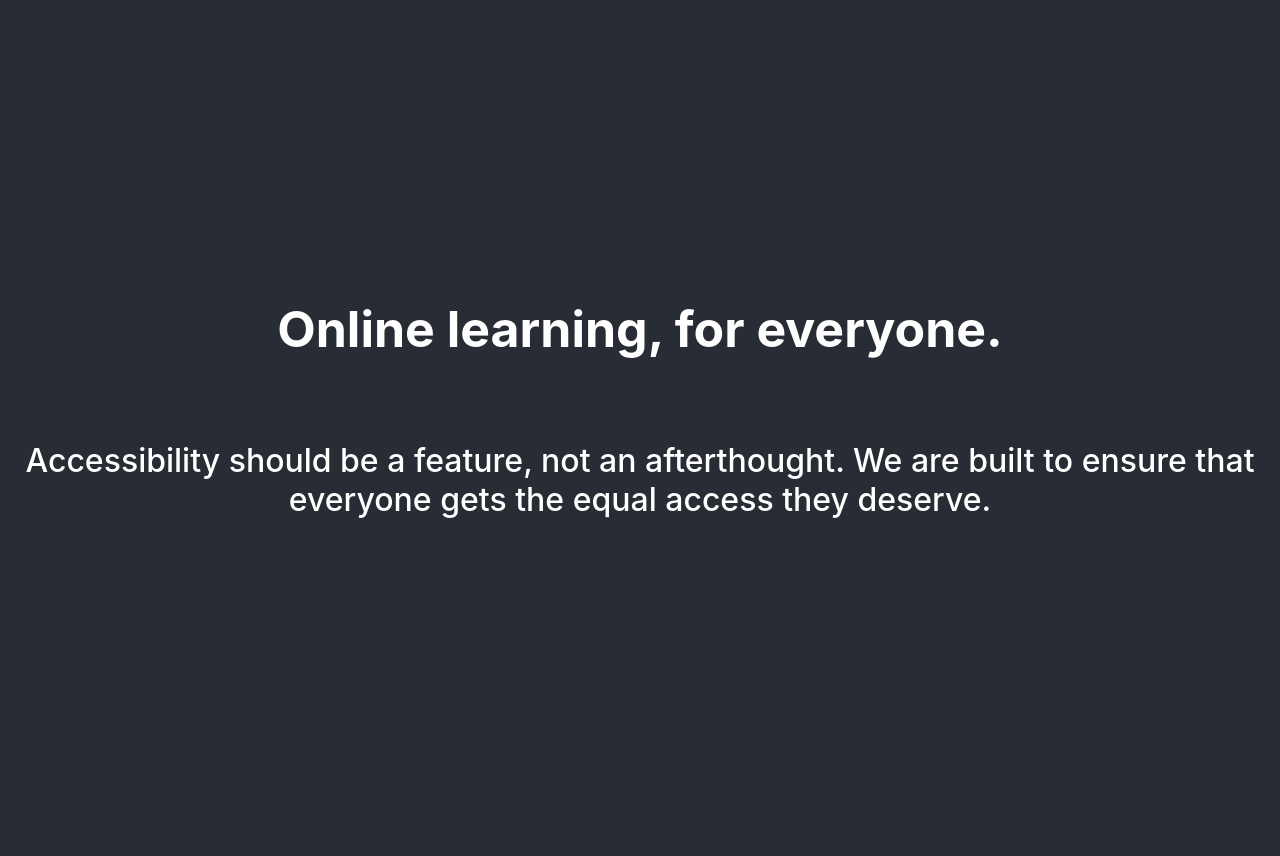
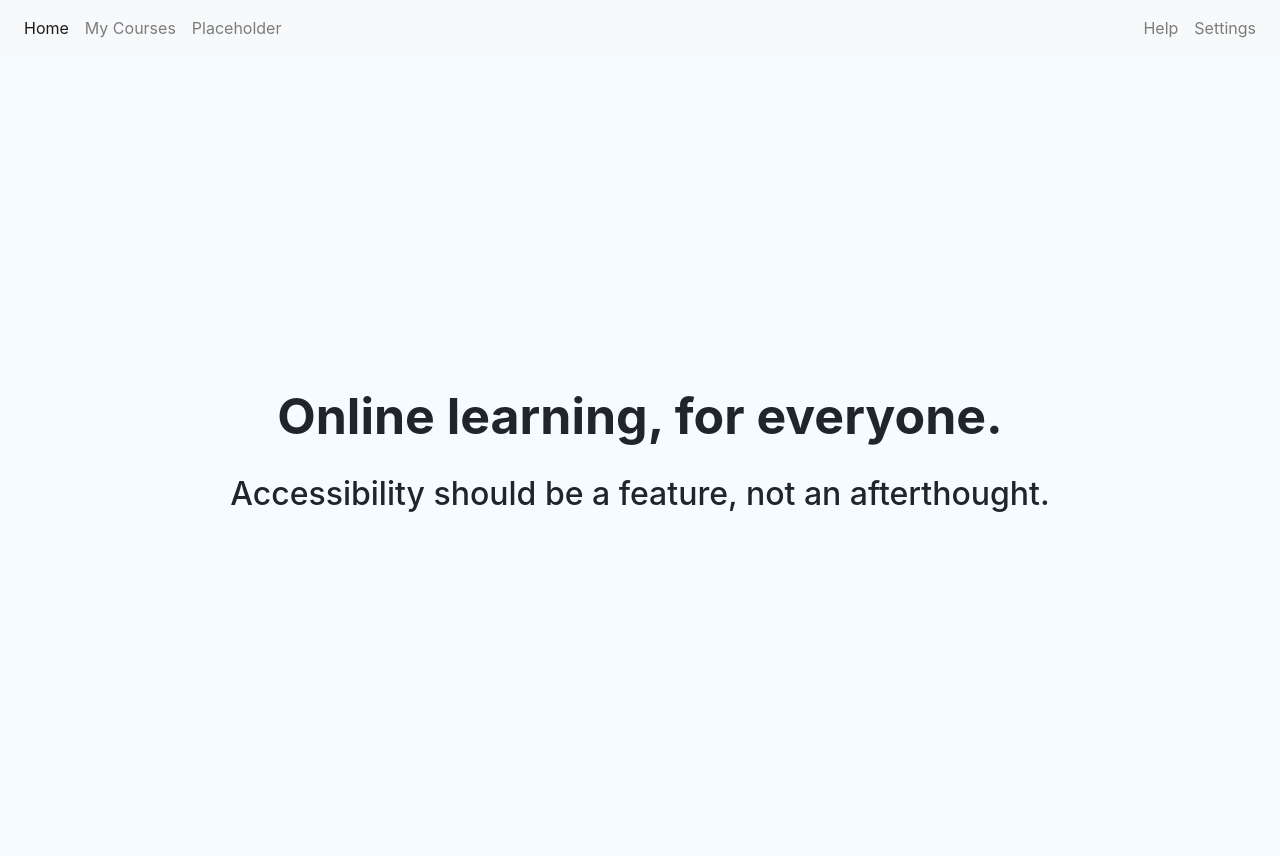
Before and after one commit to chlorvette/tsa_softwaredev26, a Flask app: page / in a window 1280 px wide. Before the commit the page ends 518 px from the top, so only its background shows below. Run offline with Flask 3, Linux system fonts and the light colour scheme.

Commit message:
first rough draft of homepage + navbar

```diff
--- a/static/main.css
+++ b/static/main.css
@@ -22,23 +22,14 @@
 }
 
 .App-header {
+    background-color: #F5FCFF;
     font-weight: 700;
-    background-color: #282c34;
     min-height: 100vh;
     display: flex;
     flex-direction: column;
     align-items: center;
     justify-content: center;
     font-size: calc(10px + 5vmin);
-    color: white;
-}
-
-.App-link {
-    color: #61dafb;
-}
-
-.heart {
-    color: #ff0000;
 }
 
 .small {
--- a/templates/index.html
+++ b/templates/index.html
@@ -2,16 +2,34 @@
 <html>
 <head>
     <title>{{ title }} | Online Learning, For Everyone</title>
+    <link rel="stylesheet" href="https://cdn.jsdelivr.net/npm/bootstrap@4.0.0/dist/css/bootstrap.min.css" integrity="sha384-Gn5384xqQ1aoWXA+058RXPxPg6fy4IWvTNh0E263XmFcJlSAwiGgFAW/dAiS6JXm" crossorigin="anonymous">
+        <link rel="stylesheet" href="https://cdnjs.cloudflare.com/ajax/libs/font-awesome/4.7.0/css/font-awesome.min.css">
     <link rel="stylesheet" href="{{ url_for('static', filename='main.css') }}">
 </head>
 <body>
+    <nav class="navbar navbar-expand-lg navbar-light bg-light sticky-top">
+        <button class="navbar-toggler" type="button" data-toggle="collapse" data-target="#navbarNavAltMarkup" aria-controls="navbarNavAltMarkup" aria-expanded="false" aria-label="Toggle navigation">
+            <span class="navbar-toggler-icon"></span>
+        </button>
+        <div class="collapse navbar-collapse" id="navbarNavAltMarkup">
+            <div class="navbar-nav mr-auto">
+                <a class="nav-item nav-link active" href="#">Home <span class="sr-only">(current)</span></a>
+                <a class="nav-item nav-link" href="#">My Courses</a>
+                <a class="nav-item nav-link" href="#">Placeholder</a>
+            </div>
+            <div class="navbar-nav ml-auto">
+                <a href="#" class="nav-item nav-link">Help</a>
+                <a href="#" class="nav-item nav-link">Settings</a>
+            </div>
+        </div>
+    </nav>
     <div class="App">
         <header class="App-header">
             <p>
                 Online learning, for everyone.
             </p>
             <p class="small">
-                Accessibility should be a feature, not an afterthought. We are built to ensure that everyone gets the equal access they deserve.
+                Accessibility should be a feature, not an afterthought.
             </p>
         </header>
     </div>
```
